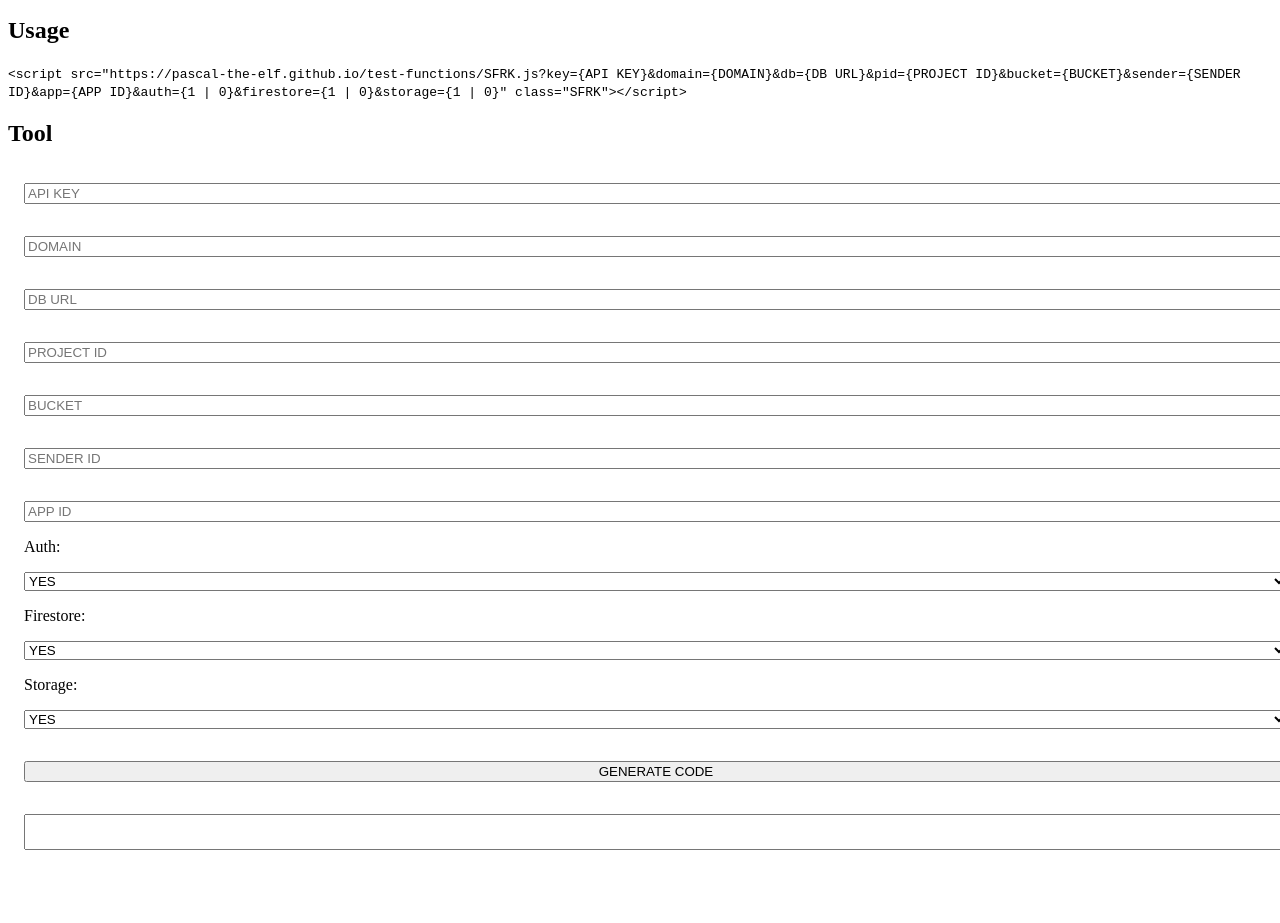
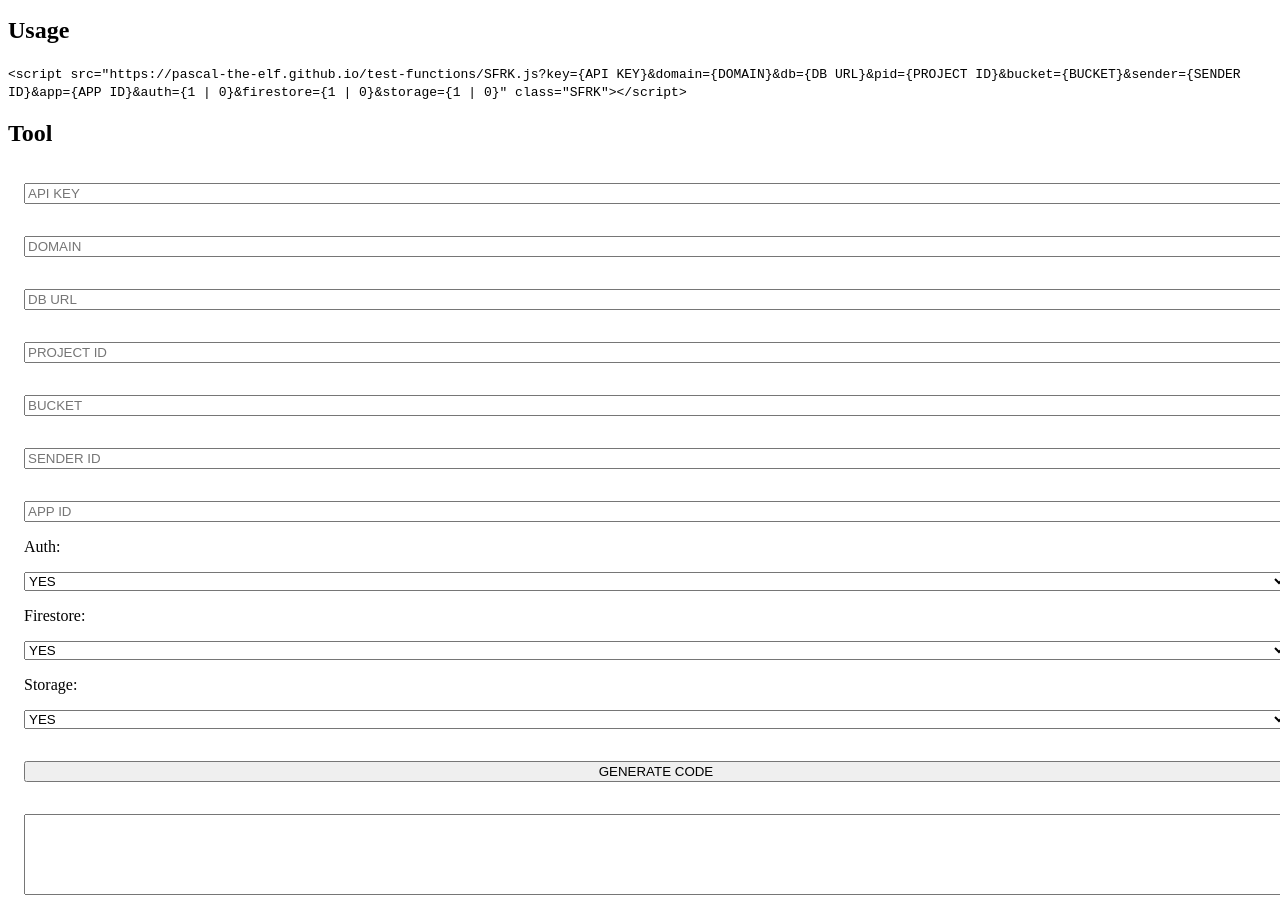
Before and after one commit to pascal-the-elf/test-functions, a plain HTML site: page SFRK/index.html in a window 1280 px wide. Shown: the part 101-1024 px from the top of the page. Before the commit the page ends 979 px from the top, so only its background shows below. Drawn offline with Linux system fonts and the light colour scheme.

Commit message:
Update index.html

```diff
--- a/SFRK/index.html
+++ b/SFRK/index.html
@@ -44,7 +44,7 @@
         <option value="0">NO</option>
     </select>
     <button onclick="gen()">GENERATE CODE</button><br>
-    <textarea></textarea>
+    <textarea rows="5"></textarea>
     <script>
         function gen() {
             var s = document.getElementsByTagName("select");
```
